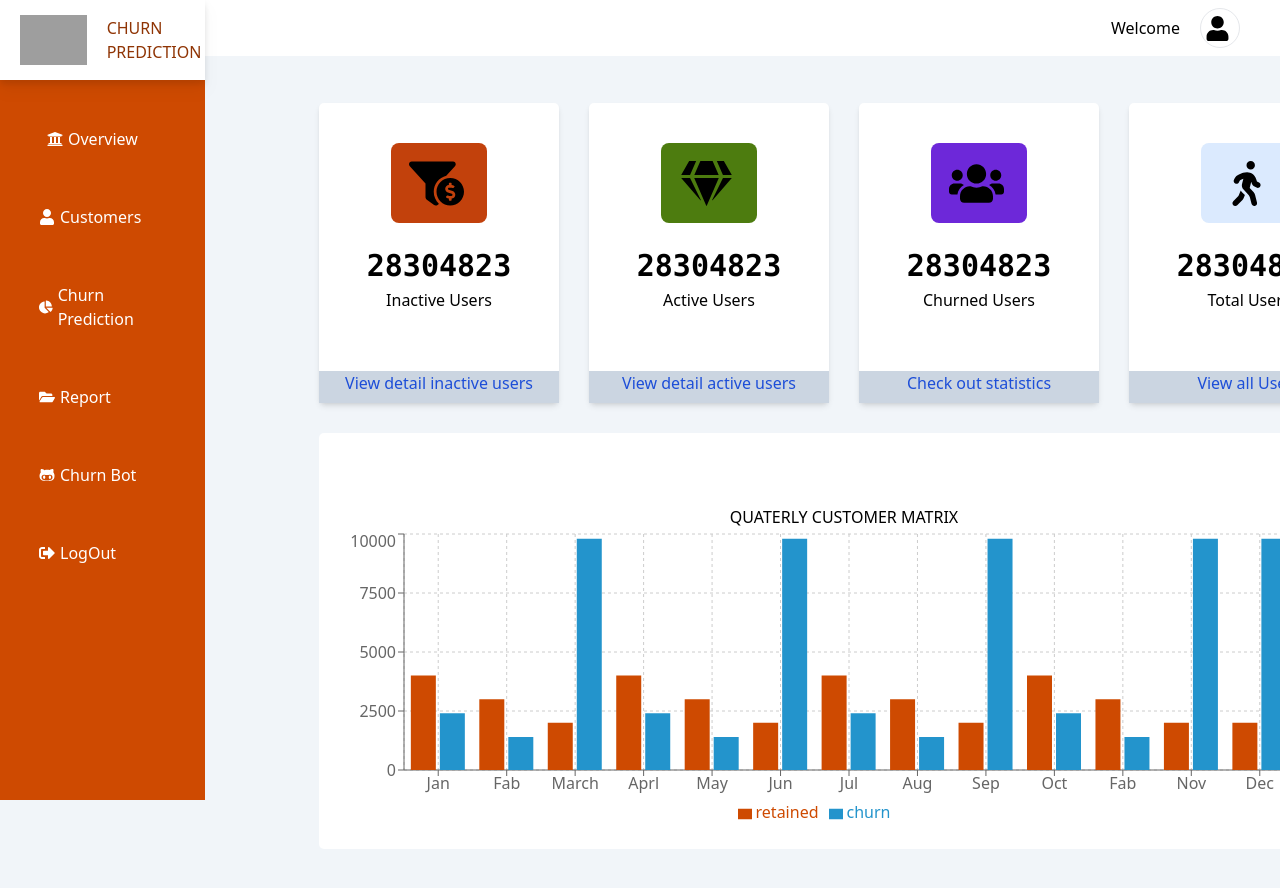
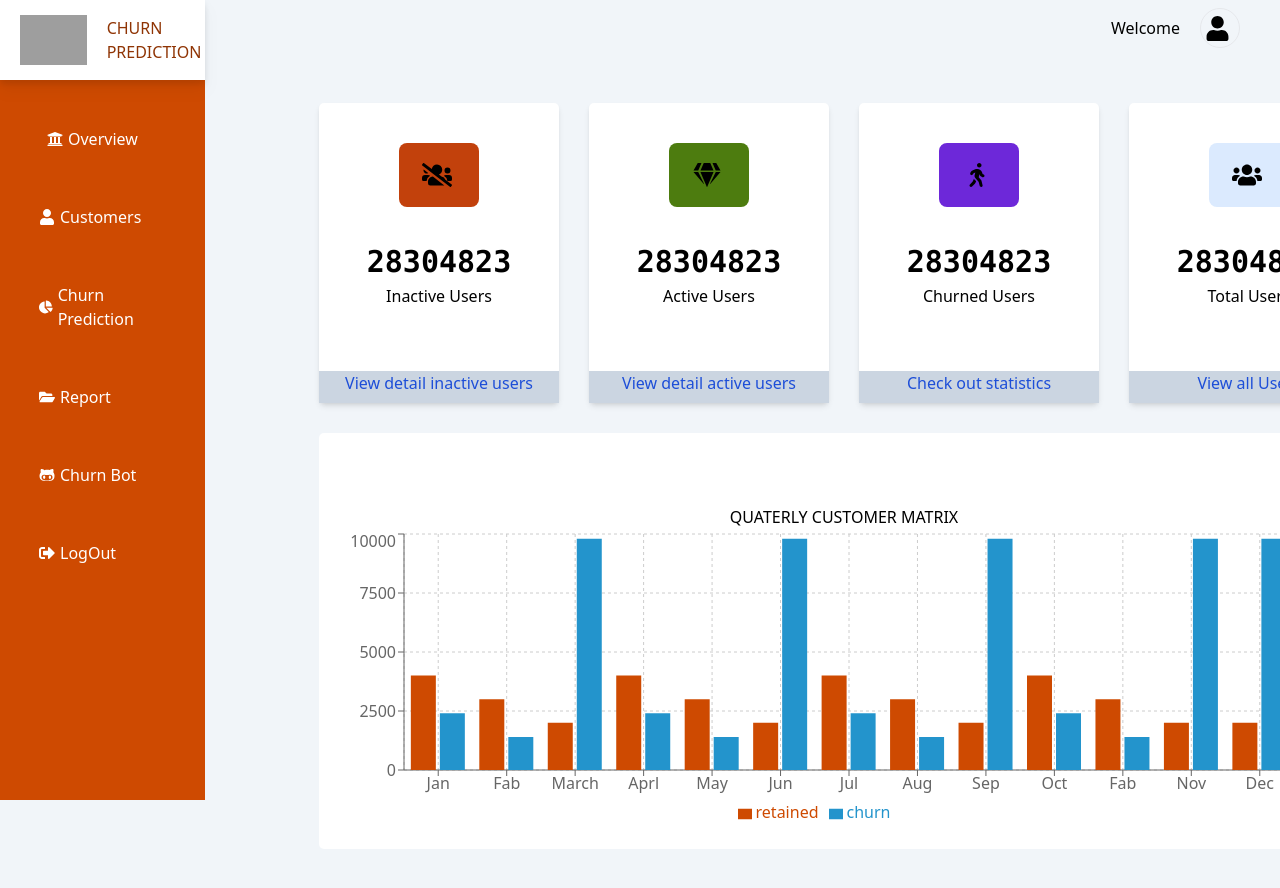
Before and after one commit to GTBankProject/churn-prediction-app, a React (Vite) app: page /dashboard in a window 1280 px wide. Shown: the top 888 px of the page. Built offline with nearby package versions, Linux system fonts and the light colour scheme; no server answers; grey boxes are pictures that could not be loaded.

Commit message:
mew changes

```diff
--- a/src/component/components/info.jsx
+++ b/src/component/components/info.jsx
@@ -1,4 +1,4 @@
-import { FaWalking, FaFunnelDollar, FaGem, FaUsers } from "react-icons/fa";
+import { FaWalking, FaUsersSlash, FaGem, FaUsers } from "react-icons/fa";
 import { useEffect, useState } from "react";
 import axios from "../../api/axios";
 import { ACTIVE_USER, CHURN_USER, TOTAL_USER } from "../../api/routes";
@@ -41,12 +41,12 @@ export function ActiveUsers() {
   return (
     <div className="flex flex-col card-sm items-center shadow-md xl: w-60 md: w-38 lg: w-50    ">
       <div className="pt-10">
-        <div className="bg-[#c2410c] h-20 w-24 flex rounded-lg items-center justify-center">
-          <FaFunnelDollar className="icons" style={{ height: 45, width: 55 }} />
+        <div className="bg-[#c2410c] h-16 w-20  flex rounded-lg items-center justify-center">
+          <FaUsersSlash className="icons" style={{ height: 24, width: 30 }} />
         </div>
       </div>
       <div className="flex flex-col">
-        <span className="mt-5 text-[30px]  font-extrabold font-mono">
+        <span className="mt-8 text-[30px]  font-extrabold font-mono">
           28304823
         </span>
         <span>Inactive Users</span>
@@ -75,12 +75,12 @@ export function ChurnUsers() {
   return (
     <div className="flex flex-col card-sm items-center shadow-md xl: w-60 md: w-38 lg: w-50    ">
       <div className="pt-10">
-        <div className="bg-[#4d7c0f]  h-20 w-24 flex rounded-lg items-center justify-center">
-          <FaGem className="icons" style={{ height: 45, width: 55 }} />
+        <div className="bg-[#4d7c0f]  h-16 w-20 flex rounded-lg items-center justify-center">
+          <FaGem className="icons" style={{ height: 24, width: 30 }} />
         </div>
       </div>
       <div className="flex flex-col">
-        <span className="mt-5 text-[30px]  font-extrabold font-mono">
+        <span className="mt-8 text-[30px]  font-extrabold font-mono">
           28304823
         </span>
         <span>Active Users</span>
@@ -109,12 +109,12 @@ export function TotalUsers() {
   return (
     <div className="flex flex-col card-sm items-center shadow-md xl: w-60 md: w-38 lg: w-50  ">
       <div className="pt-10">
-        <div className="bg-[#6d28d9]  h-20 w-24 flex rounded-lg items-center justify-center">
-          <FaUsers className="icons" style={{ height: 45, width: 55 }} />
+        <div className="bg-[#6d28d9]  h-16 w-20  flex rounded-lg items-center justify-center">
+          <FaWalking className="icons" style={{ height: 24, width: 30 }} />
         </div>
       </div>
       <div className="flex flex-col">
-        <span className="mt-5 text-[30px]  font-extrabold font-mono">
+        <span className="mt-8 text-[30px]  font-extrabold font-mono">
           28304823
         </span>
         <span>Churned Users</span>
@@ -131,12 +131,12 @@ export function ReturnedUsers() {
   return (
     <div className="flex flex-col card-sm items-center shadow-md xl: w-60 md: w-38 lg: w-50  ">
       <div className="pt-10">
-        <div className="bg-blue-100 h-20 w-24 flex rounded-lg items-center justify-center">
-          <FaWalking className="icons" style={{ height: 45, width: 55 }} />
+        <div className="bg-blue-100 h-16 w-20  flex rounded-lg items-center justify-center">
+          <FaUsers className="icons" style={{ height: 24, width: 30 }} />
         </div>
       </div>
       <div className="flex flex-col">
-        <span className="mt-5 text-[30px]  font-extrabold font-mono">
+        <span className="mt-8 text-[30px]  font-extrabold font-mono">
           28304823
         </span>
         <span>Total Users</span>
--- a/src/component/components/navbar.jsx
+++ b/src/component/components/navbar.jsx
@@ -1,8 +1,8 @@
 import { FaUser } from "react-icons/fa";
 export function Navbar() {
   return (
-    <nav className="bg-white border-gray-200 dark:bg-gray-900 shadow-md">
-      <div className="flex flex-row-reverse h-14 w-full items-center fixed bg-white">
+    <nav className=" border-gray-200 dark:bg-gray-900 shadow-md">
+      <div className="flex flex-row-reverse h-14 w-full items-center fixed ">
         <div className="border h-10 w-10 flex justify-center content-center items-center rounded-full mr-10 justify-center">
           <FaUser className="icons" style={{ height: 25, width: 25 }} />
         </div>
--- a/src/component/components/tables.jsx
+++ b/src/component/components/tables.jsx
@@ -112,7 +112,7 @@ export default function CustomerTable() {
   return (
     <div className="flex flex-col">
       <div
-        style={{ height: 650, backgroundColor: "white" }}
+        style={{ height: 650, width: 1200, backgroundColor: "white" }}
         className=" shadow-lg w-auto"
       >
         <DataGrid
```
